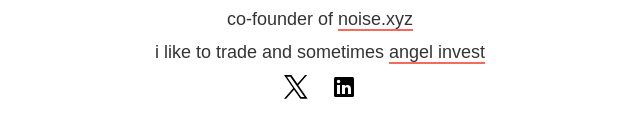
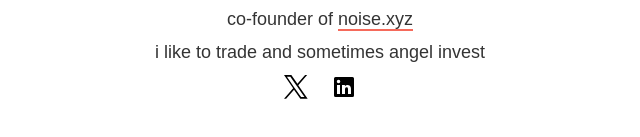
Before and after one commit to lucacseth/lucacs, a website built with Parcel: page index.html in a window 1280 px wide. Shown: the part 369-506 px from the top of the page, 320-960 px from the left. Built offline with nearby package versions, Linux system fonts and the light colour scheme; a web font is replaced by a local one.

Commit message:
remove disclosures

```diff
--- a/index.html
+++ b/index.html
@@ -14,7 +14,7 @@
   <main>
     <h1>luca cordova stuart</h1>
     <p>co-founder of <a href="https://www.noise.xyz/" target="_blank" rel="noopener noreferrer" class="noise-link">noise.xyz</a></p>
-    <p>i like to trade and sometimes <a href="/disclosures" class="noise-link">angel invest</a></p>
+    <p>i like to trade and sometimes angel invest</p>
     <div class="social-links">
       <a href="https://twitter.com/lucacseth" target="_blank" rel="noopener noreferrer">
         <svg width="24" height="24" viewBox="0 0 24 24" fill="currentColor" xmlns="http://www.w3.org/2000/svg">
```
